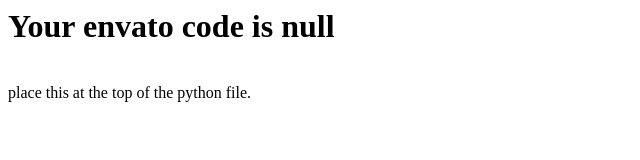
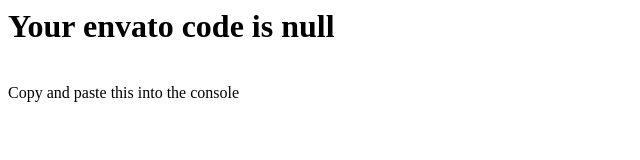
Before and after one commit to bonniejools/qparamout, a plain HTML site: page index.html in a window 1280 px wide. Shown: the full height of the page, 0-640 px from the left. Drawn offline with Linux system fonts and the light colour scheme.

Commit message:
Changed message

```diff
--- a/index.html
+++ b/index.html
@@ -20,7 +20,7 @@
 </body>
 <script>
     var code = getParameterByName("code");
-    document.body.innerHTML = "<h1>Your envato code is " + code + "</h1><br>place this at the top of the python file."
+    document.body.innerHTML = "<h1>Your envato code is " + code + "</h1><br>Copy and paste this into the console"
 </script>
 
 </html>
```
